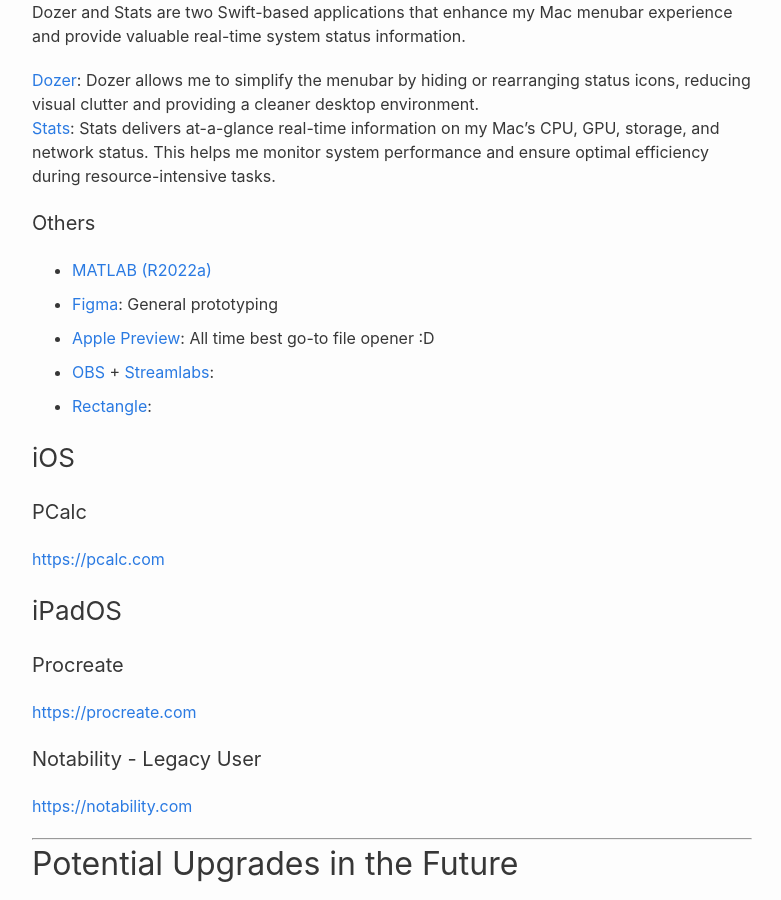
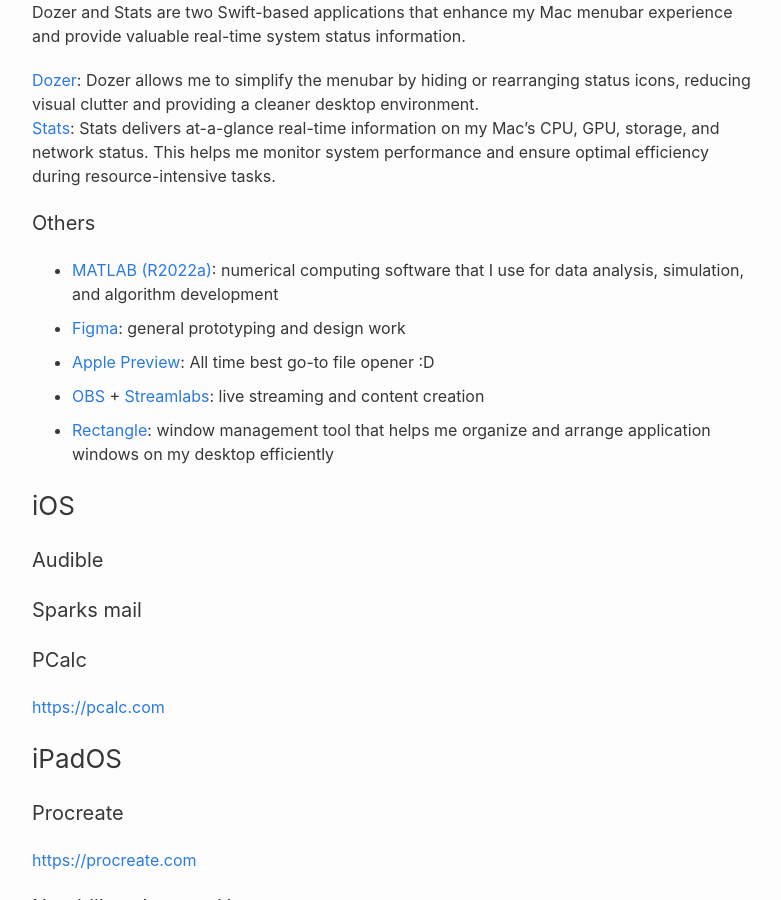
Before and after one commit to jarondlk/jaronchai-blog, a Jekyll site: the page built from pages/uses.markdown, in a window 1280 px wide and 900 px high, scrolled down 3617 px. Shown: the whole window, without its empty margins (248-1029 px from the left). Built offline with Jekyll 4.4.1, drawn with Linux system fonts in a browser that asks for light colours.

Commit message:
Update uses

```diff
--- a/pages/uses.markdown
+++ b/pages/uses.markdown
@@ -106,13 +106,17 @@
 
 #### Others
 
-* [MATLAB (R2022a)](https://www.mathworks.com)
-* [Figma](https://www.figma.com): General prototyping
+* [MATLAB (R2022a)](https://www.mathworks.com): numerical computing software that I use for data analysis, simulation, and algorithm development
+* [Figma](https://www.figma.com): general prototyping and design work
 * [Apple Preview](https://support.apple.com/en-gb/guide/preview/welcome/mac): All time best go-to file opener :D
-* [OBS](https://obsproject.com) + [Streamlabs](https://streamlabs.com):
-* [Rectangle](<https://rectangleapp.com>):
+* [OBS](https://obsproject.com) + [Streamlabs](https://streamlabs.com): live streaming and content creation
+* [Rectangle](<https://rectangleapp.com>): window management tool that helps me organize and arrange application windows on my desktop efficiently
 
 ### iOS
+
+#### Audible
+
+#### Sparks mail
 
 #### PCalc
 
```
